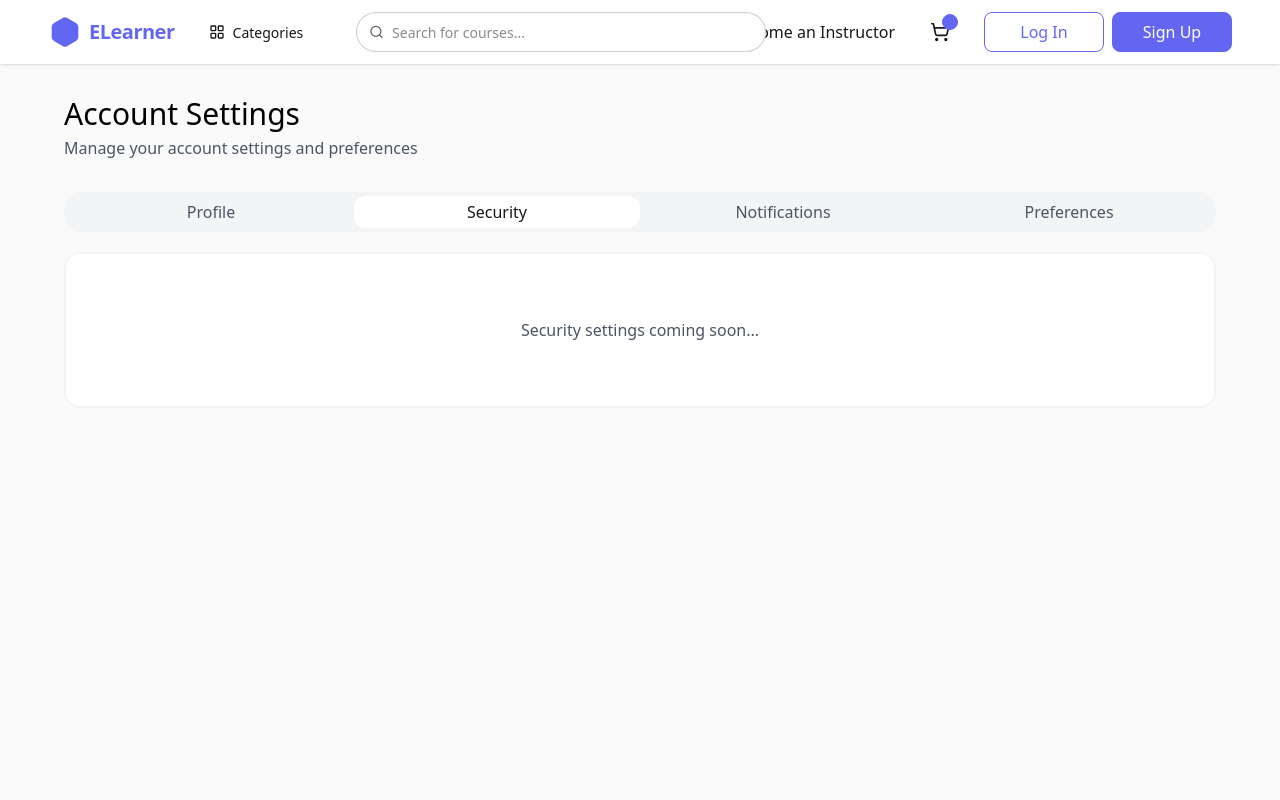
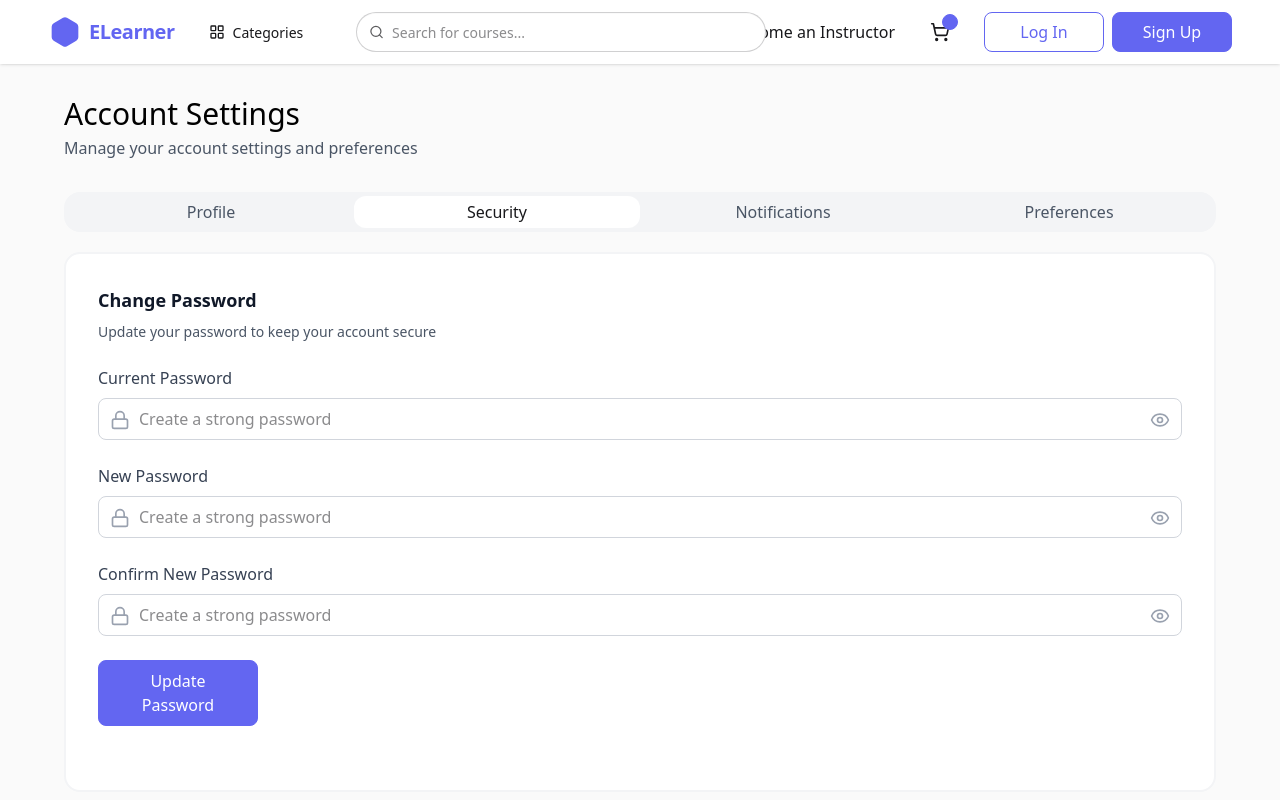
Before and after one commit to ELearnerUIT/elearner-frontend, a Next.js app: page /settings in a window 1280 px wide. Both pictures are taken after a click on the button "Security". Shown: the top 800 px of the page. Built offline with nearby package versions, Linux system fonts and the light colour scheme.

Commit message:
Add security tab for settings page

```diff
--- a/app/(student)/settings/page.tsx
+++ b/app/(student)/settings/page.tsx
@@ -1,6 +1,7 @@
 'use client';
 
 import ProfileTab from '@/components/Settings/ProfileTab';
+import SecurityTab from '@/components/Settings/SecurityTab';
 import { useState } from 'react';
 
 export default function Settings() {
@@ -48,9 +49,7 @@ export default function Settings() {
 
                         {/* Security Tab */}
                         {activeTab === Tab.SECURITY && (
-                            <div className="text-center py-8">
-                                <p className="text-gray-600">Security settings coming soon...</p>
-                            </div>
+                            <SecurityTab />
                         )}
 
                         {/* Notifications Tab */}
--- /dev/null
+++ b/components/Settings/SecurityTab.tsx
@@ -0,0 +1,146 @@
+import { useState } from 'react';
+import { ButtonColor, CustomButton } from '../shared/CustomButton';
+import CustomPasswordField from '../shared/CustomPasswordField';
+
+export default function SecurityTab() {
+    const [currentPasswordInput, setCurrentPasswordInput] = useState("");
+    const [confirmPasswordInput, setConfirmPasswordInput] = useState("");
+    const [newPasswordInput, setNewPasswordInput] = useState("");
+
+    const [currentPasswordError, setCurrentPasswordError] = useState("");
+    const [confirmPasswordError, setConfirmPasswordError] = useState("");
+    const [newPasswordError, setNewPasswordError] = useState("");
+
+    const validateCurrentPassword = (firstName: string) => {
+        setCurrentPasswordError("Wrong current password")
+        return false;
+    }
+
+    const validateConfirmPassword = (confirmPassword: string) => {
+        if (confirmPassword !== newPasswordInput) {
+            setConfirmPasswordError("Password does not match");
+            return false;
+        }
+        setConfirmPasswordError("");
+        return true;
+    }
+
+    const validateNewPassword = (newPassword: string) => {
+        if (!newPassword || newPassword.length === 0) {
+            setNewPasswordError("Please enter your new password");
+            return false;
+        }
+
+        let newPasswordErrorMessages: Array<string> = [];
+        if (newPassword.length < 8) {
+            newPasswordErrorMessages.push("8 characters");
+        }
+        if (!/[A-Z]/.test(newPassword)) {
+            newPasswordErrorMessages.push("one uppercase letter");
+        }
+        if (!/[0-9]/.test(newPassword)) {
+            newPasswordErrorMessages.push("one number");
+        }
+        if (!/[!@#$%^&*()_+{}\[\]:;<>,.?~\\/-]/.test(newPassword)) {
+            newPasswordErrorMessages.push("one special character");
+        }
+
+        if (newPasswordErrorMessages.length > 0) {
+            let newPasswordErrorMessage = "Password must contain at least ";
+            for (let i = 0; i < newPasswordErrorMessages.length; i++) {
+                if (i > 0) {
+                    if (i <= newPasswordErrorMessages.length - 2) {
+                        newPasswordErrorMessage += ", ";
+                    }
+                    else {
+                        newPasswordErrorMessage += " and ";
+                    }
+                }
+                newPasswordErrorMessage += newPasswordErrorMessages[i];
+            }
+            newPasswordErrorMessage += ".";
+            setNewPasswordError(newPasswordErrorMessage);
+            return false;
+        }
+
+        setNewPasswordError("");
+        return true;
+    }
+
+    const handleUpdatePassword = (event: React.MouseEvent<HTMLButtonElement>) => {
+        event.preventDefault();
+
+        let isValid = true;
+
+        // if (!validateRequiredFields()) isValid = false;
+        if (!validateCurrentPassword(currentPasswordInput)) isValid = false;
+        if (!validateConfirmPassword(confirmPasswordInput)) isValid = false;
+        if (!validateNewPassword(newPasswordInput)) isValid = false;
+
+
+        if (!isValid) {
+            return;
+        }
+
+        // Xu ly dang ky
+        alert("Password updated")
+    }
+
+
+    return (
+        <div>
+            {/* Change password Section */}
+            <div className="mb-8">
+                <h2 className="text-lg font-semibold text-gray-900 mb-2">
+                    Change Password
+                </h2>
+                <p className="text-gray-600 text-sm mb-6">
+                    Update your password to keep your account secure
+                </p>
+
+                {/* Current Password */}
+                <div className="mb-6">
+                    <CustomPasswordField
+                        text="Current Password"
+                        initValue={currentPasswordInput}
+                        placeholder="your.email@example.com"
+                        errorMessage={currentPasswordError}
+                        onValueChange={(event: React.ChangeEvent<HTMLInputElement>) => setCurrentPasswordInput(event.target.value)}
+                    />
+                </div>
+
+                {/* New Password */}
+                <div className="mb-6">
+                    <CustomPasswordField
+                        text="New Password"
+                        initValue={newPasswordInput}
+                        placeholder="your.email@example.com"
+                        errorMessage={newPasswordError}
+                        onValueChange={(event: React.ChangeEvent<HTMLInputElement>) => setNewPasswordInput(event.target.value)}
+                        onValidate={(event: React.ChangeEvent<HTMLInputElement>) => validateNewPassword(event.target.value)}
+                    />
+                </div>
+
+                {/* Confirm Password */}
+                <div className="mb-6">
+                    <CustomPasswordField
+                        text="Confirm New Password"
+                        initValue={confirmPasswordInput}
+                        placeholder="your.email@example.com"
+                        errorMessage={confirmPasswordError}
+                        onValueChange={(event: React.ChangeEvent<HTMLInputElement>) => setConfirmPasswordInput(event.target.value)}
+                        onValidate={(event: React.ChangeEvent<HTMLInputElement>) => validateConfirmPassword(event.target.value)}
+                    />
+                </div>
+
+                <CustomButton
+                    text="Update Password"
+                    enabled={true}
+                    color={ButtonColor.PURPLE}
+                    width="w-40"
+                    onClick={(event) => { handleUpdatePassword(event) }}
+                />
+            </div>
+        </div>
+    )
+}
```
